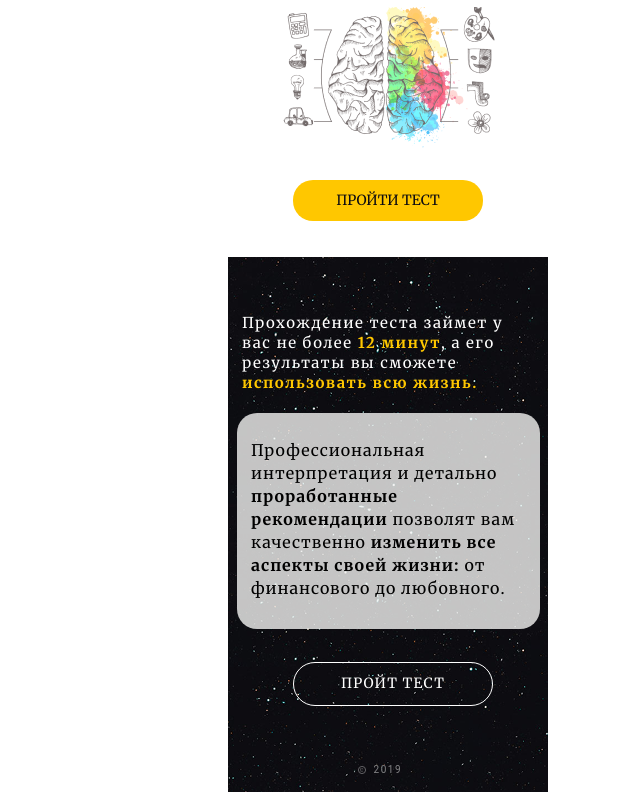
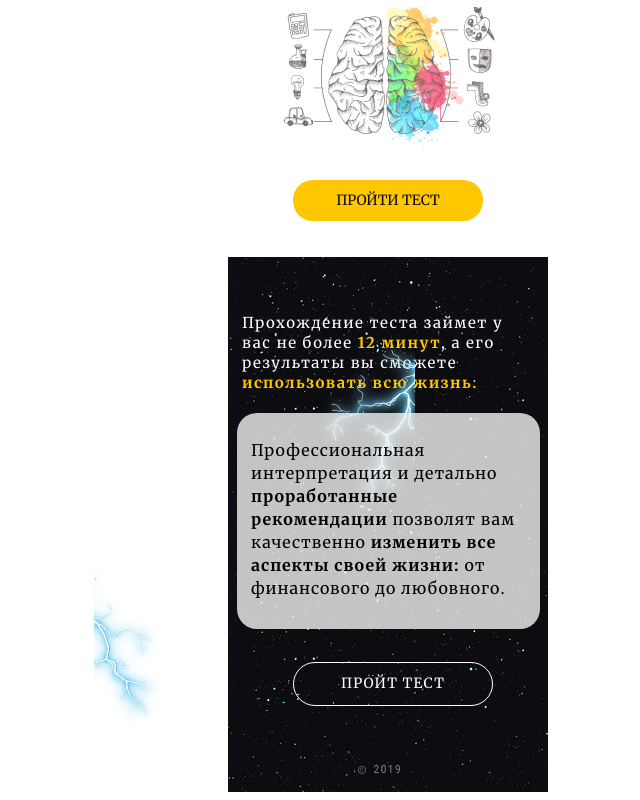
Before and after one commit to Mari-By/ABC_work, a website: page src/index.html in a window 1280 px wide. Shown: the part 1177-1977 px from the top of the page, without its empty margins (252-892 px from the left). Drawn offline with Linux system fonts and the light colour scheme; files that its build step writes are made by us from their sources.

Commit message:
main page is ready

```diff
--- a/src/index.html
+++ b/src/index.html
@@ -102,6 +102,15 @@
 			<button class="motivation_btn">
 				<a href="#" class="motivation_button">пРойт тест</a>
 			</button>
+
+			<div class="motivation_flash_right">
+				<img src="/src/img/foto/lightning.png" alt="lightning">
+			</div>
+
+			<div class="motivation_flash_left">
+				<img src="/src/img/foto/lightning_left.png" alt="lightning_left">
+			</div>
+
 			<div class="motivation_footer">
 				<img src="/src/icons/_C_.png" alt="C" class="motivation_icon">
 				<div class="motivation_year">2019</div>
--- a/src/sass/blocks/_motivation.scss
+++ b/src/sass/blocks/_motivation.scss
@@ -18,6 +18,8 @@
     }
 
     &_back {
+        position: relative;
+        z-index: 1;
         background-color: #F3F3F2CC;
         width: 303px;
         height: 216px;
@@ -81,4 +83,16 @@
         line-height: 23px;
         letter-spacing: 1.5px;
     }
+    &_flash_right {
+        position: absolute;
+        top: 1500px;
+        left: 544px;
+        z-index: 0;
+    }
+    &_flash_left {
+        position: absolute;
+        top: 1710px;
+        left: 346px;
+        z-index: 0;
+    }
 }
```
Also changed, not shown: src/css/style.min.css, src/img/foto/lightning_left.png (added), 1 other file.
